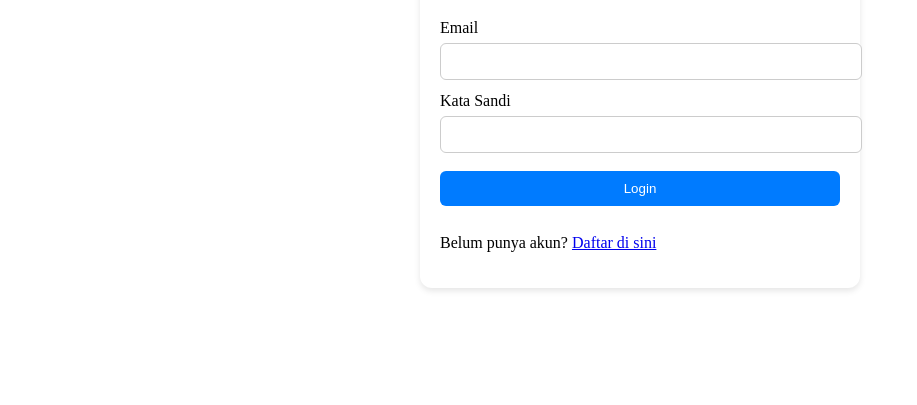
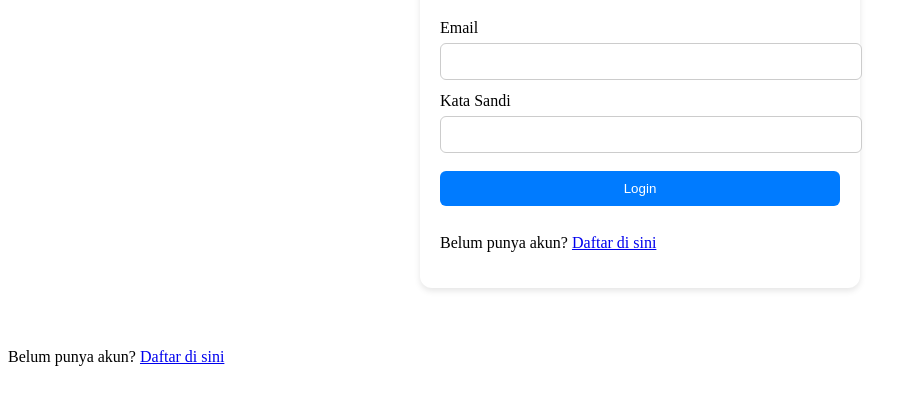
Before and after one commit to Eeon1000/Eeeon, a plain HTML site: page login.html in a window 1280 px wide. Shown: the part 141-546 px from the top of the page, without its empty margins (0-917 px from the left). Drawn offline with Linux system fonts and the light colour scheme; files that its build step writes are made by us from their sources.

Commit message:
Update login.html

```diff
--- a/login.html
+++ b/login.html
@@ -47,3 +47,4 @@
   </script>
 </body>
 </html>
+<p>Belum punya akun? <a href="register.html">Daftar di sini</a></p>
```
